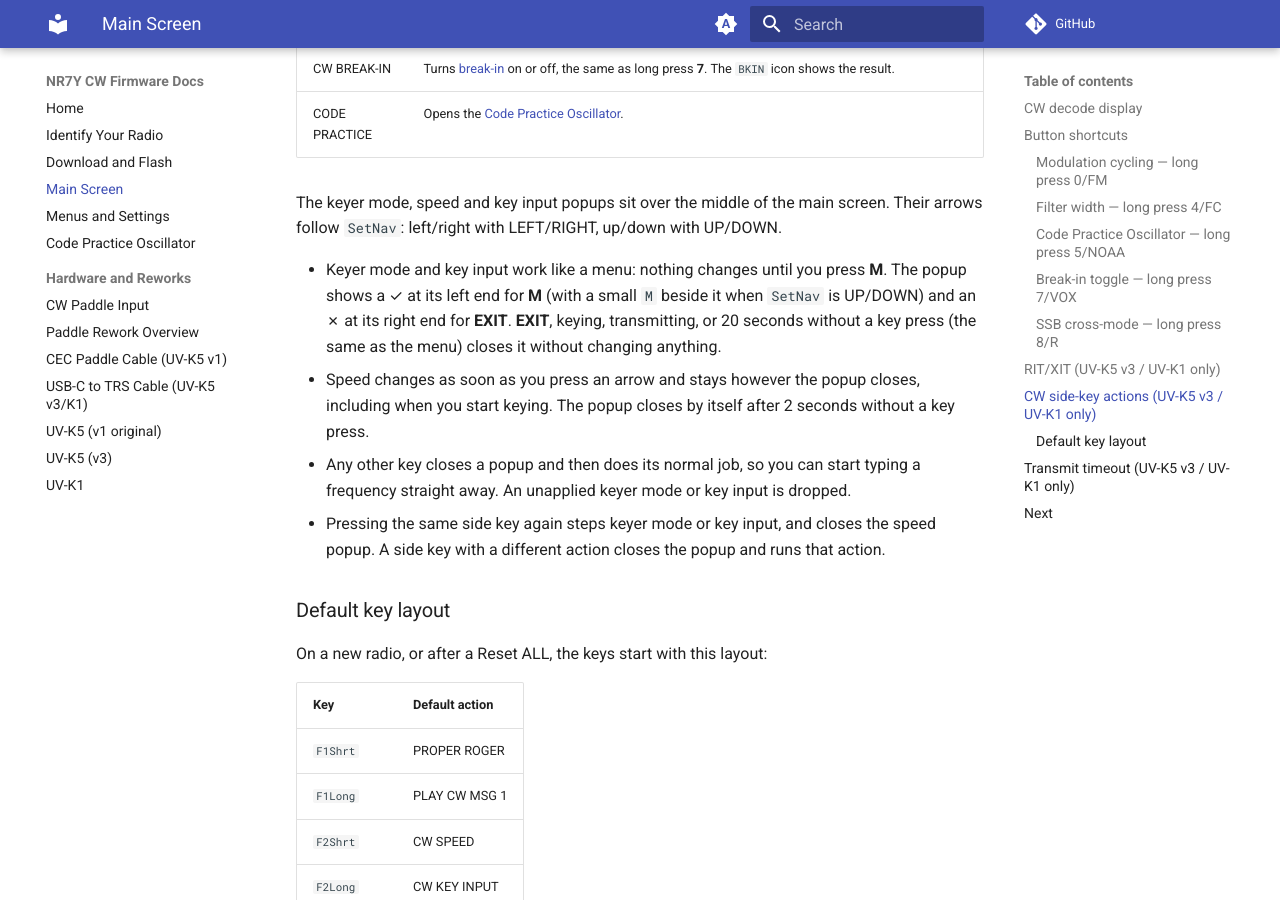
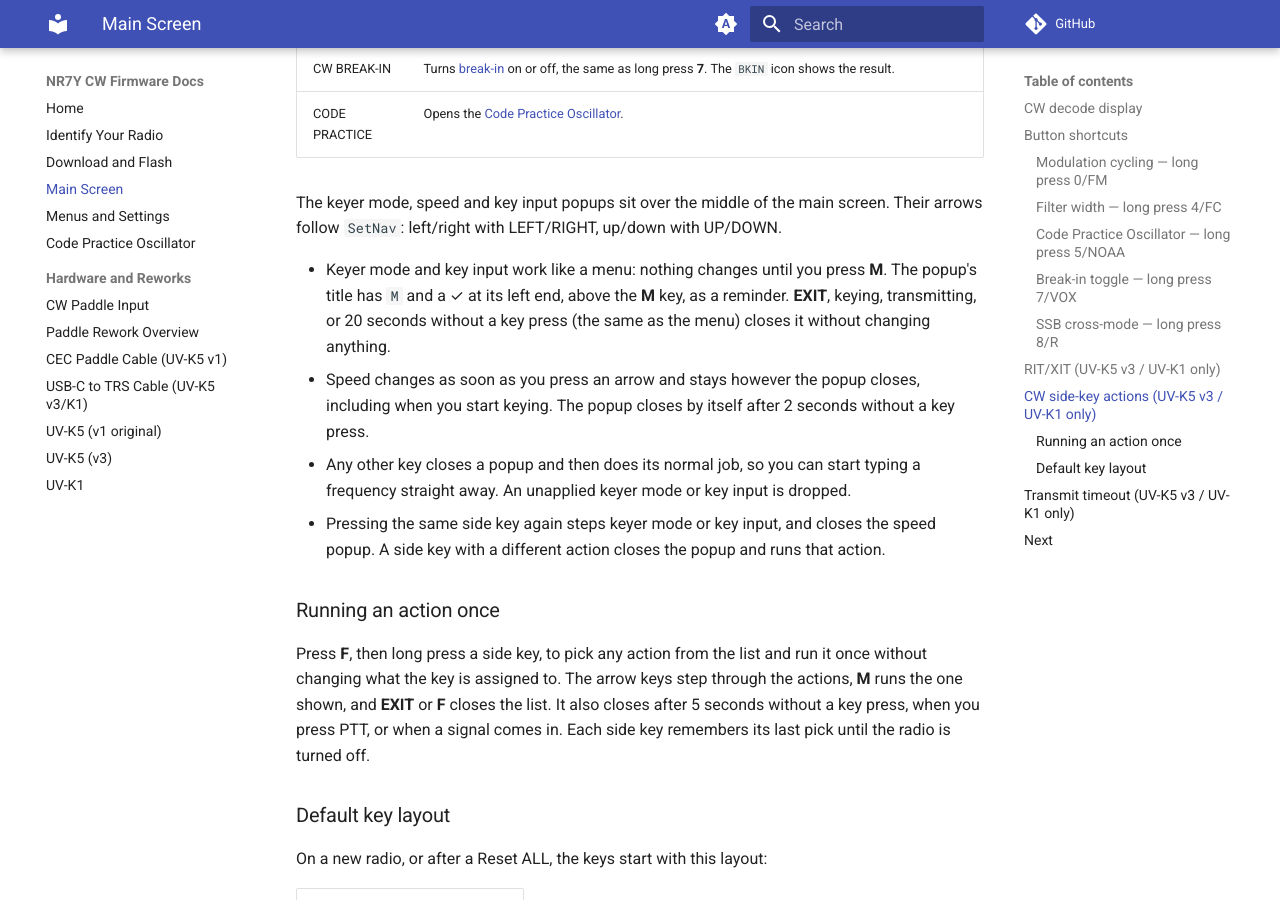
Before and after one commit to briand/cw-firmware-docs, an MkDocs documentation site: the page built from docs/main-screen.md, in a window 1280 px wide and 900 px high, scrolled down 4279 px. Built offline with MkDocs 1.6.1 and Material for MkDocs 9.7.7, drawn with Linux system fonts in a browser that asks for light colours; comment, search, counter and statistics services are not loaded.

```diff
--- a/docs/main-screen.md
+++ b/docs/main-screen.md
@@ -165,10 +165,9 @@ screen. Their arrows follow `SetNav`: left/right with LEFT/RIGHT, up/down with
 UP/DOWN.
 
 - Keyer mode and key input work like a menu: nothing changes until you press
-  **M**. The popup shows a ✓ at its left end for **M** (with a small `M` beside
-  it when `SetNav` is UP/DOWN) and an ✗ at its right end for **EXIT**.
-  **EXIT**, keying, transmitting, or 20 seconds without a key press (the same
-  as the menu) closes it without changing anything.
+  **M**. The popup's title has `M` and a ✓ at its left end, above the **M**
+  key, as a reminder. **EXIT**, keying, transmitting, or 20 seconds without a
+  key press (the same as the menu) closes it without changing anything.
 - Speed changes as soon as you press an arrow and stays however the popup
   closes, including when you start keying. The popup closes by itself after
   2 seconds without a key press.
@@ -178,6 +177,15 @@ UP/DOWN.
 - Pressing the same side key again steps keyer mode or key input, and closes
   the speed popup. A side key with a different action closes the popup and runs
   that action.
+
+### Running an action once {#action-picker}
+
+Press **F**, then long press a side key, to pick any action from the list and
+run it once without changing what the key is assigned to. The arrow keys
+step through the actions, **M** runs the one shown, and **EXIT** or **F**
+closes the list. It also closes after 5 seconds without a key press, when you
+press PTT, or when a signal comes in. Each side key remembers its last pick
+until the radio is turned off.
 
 ### Default key layout
 
```
Also changed, not shown: docs/download-and-flash.md (+9 -0 lines), docs/menus-and-settings.md (+15 -4 lines).
